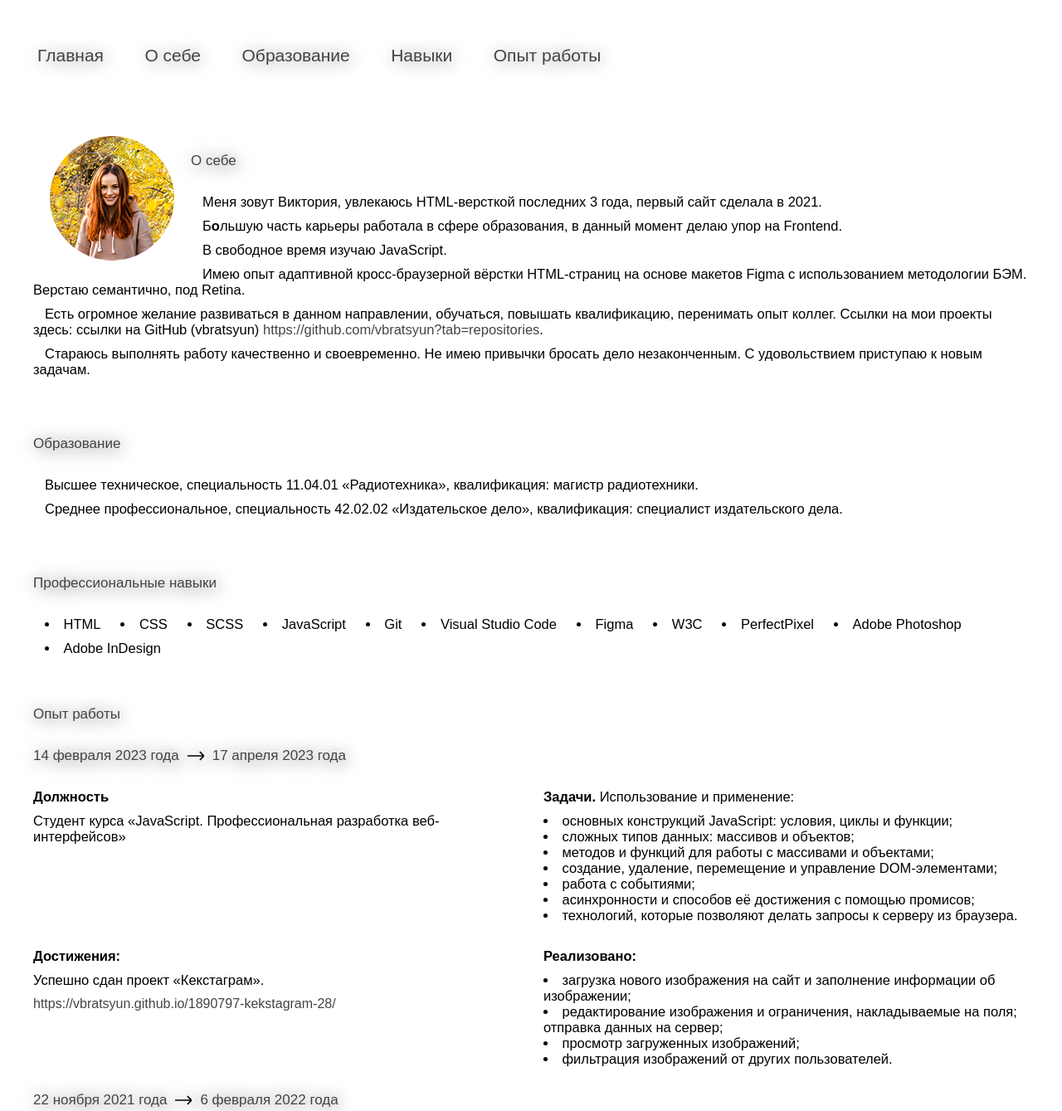
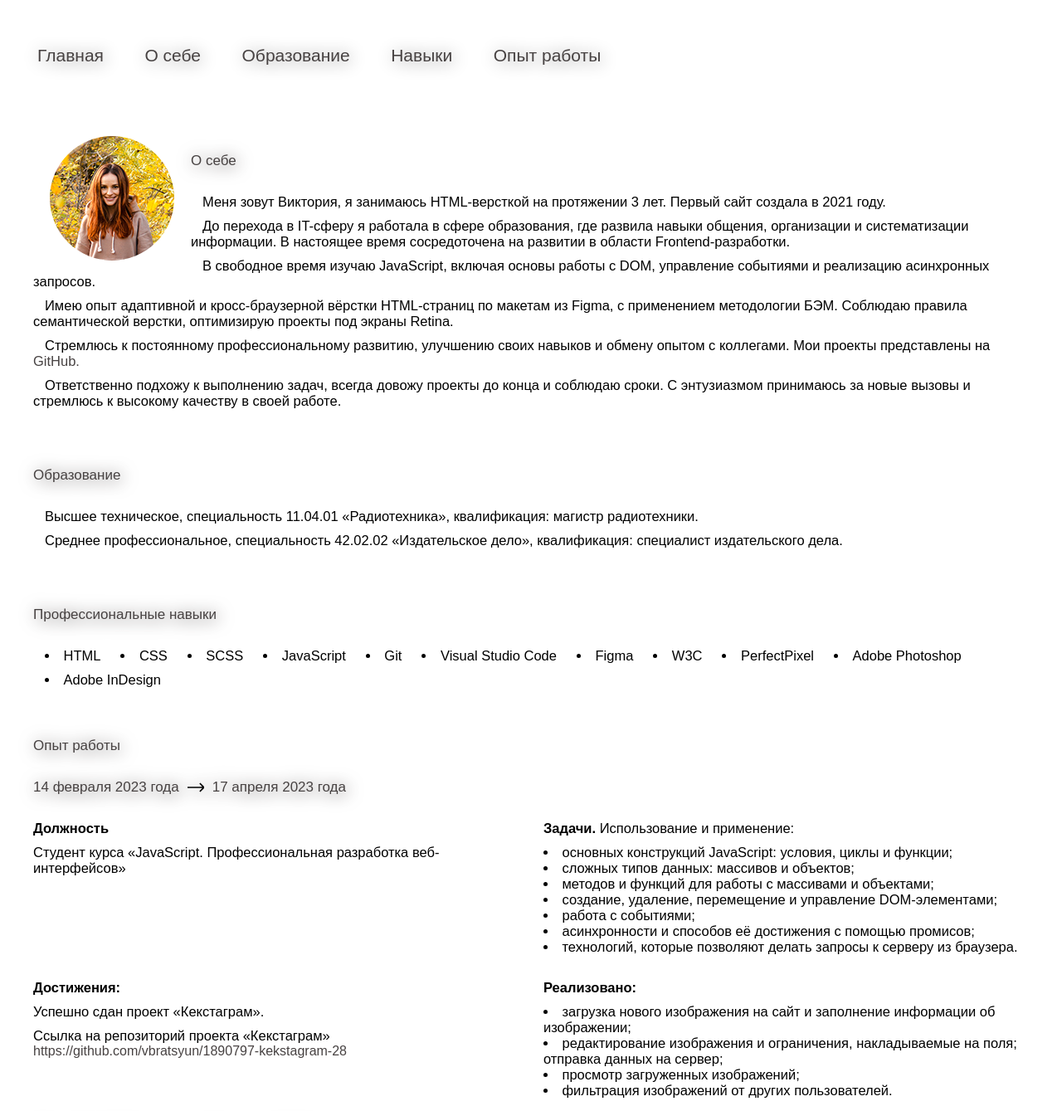
Before and after one commit to vbratsyun/resume, a website: page source/info.html in a window 1280 px wide. Shown: the top 1339 px of the page at 83% size. Drawn offline with nearby package versions, Linux system fonts and the light colour scheme; files that its build step writes are made by us from their sources; a web font is replaced by a local one.

Commit message:
внесение изменений в info.html

```diff
--- a/source/info.html
+++ b/source/info.html
@@ -5,7 +5,10 @@
     <meta name="viewport" content="width=device-width, initial-scale=1.0" />
     <title>Резюме html-верстальщика</title>
     <meta name="description" content="Резюме html-верстальщика" />
-    <meta name="keywords" content="резюме, html-верстальщик, web-разработка, опыт работы, навыки, о себе, образование" />
+    <meta
+      name="keywords"
+      content="резюме, html-верстальщик, web-разработка, опыт работы, навыки, о себе, образование"
+    />
     <link rel="stylesheet" href="css/style.min.css" />
   </head>
   <body class="page__body body">
@@ -43,34 +46,21 @@
           </a>
           <h2 class="title title--info">О себе</h2>
           <p class="text">
-            Меня зовут Виктория, увлекаюсь HTML-версткой последних 3 года,
-            первый сайт сделала в 2021.
+            Меня зовут Виктория, я занимаюсь HTML-версткой на протяжении 3 лет. Первый сайт создала в 2021 году.
           </p>
           <p class="text">
-            Б<strong>о</strong>льшую часть карьеры работала в сфере образования,
-            в данный момент делаю упор на&nbsp;Frontend.
+            До перехода в IT-сферу я работала в сфере образования, где развила навыки общения, организации и систематизации информации. В настоящее время сосредоточена на развитии в области Frontend-разработки.
           </p>
-          <p class="text">В свободное время изучаю JavaScript.</p>
+          <p class="text">В свободное время изучаю JavaScript, включая основы работы с DOM, управление событиями и реализацию асинхронных запросов.</p>
           <p class="text">
-            Имею опыт адаптивной кросс-браузерной вёрстки HTML-страниц на основе
-            макетов Figma с использованием методологии БЭМ. Верстаю семантично,
-            под Retina.
+            Имею опыт адаптивной и кросс-браузерной вёрстки HTML-страниц по макетам из Figma, с применением методологии БЭМ. Соблюдаю правила семантической верстки, оптимизирую проекты под экраны Retina.
           </p>
           <p class="text">
-            Есть огромное желание развиваться в данном направлении, обучаться,
-            повышать квалификацию, перенимать опыт коллег. Ссылки на мои проекты
-            здесь: ссылки на GitHub (vbratsyun)
-            <a
-              class="about-me__link link"
-              href="https://github.com/vbratsyun?tab=repositories"
-              target="_blank"
-              >https://github.com/vbratsyun?tab=repositories</a
-            >.
+            Стремлюсь к постоянному профессиональному развитию, улучшению своих навыков и обмену опытом с коллегами.
+            Мои проекты представлены на <a class="about-me__link link" href="https://github.com/vbratsyun?tab=repositories" target="_blank">GitHub.</a>
           </p>
           <p class="text">
-            Стараюсь выполнять работу качественно и своевременно. Не имею
-            привычки бросать дело незаконченным. С удовольствием приступаю к
-            новым задачам.
+            Ответственно подхожу к выполнению задач, всегда довожу проекты до конца и соблюдаю сроки. С энтузиазмом принимаюсь за новые вызовы и стремлюсь к высокому качеству в своей работе.
           </p>
         </section>
         <section id="education">
@@ -154,12 +144,15 @@
                     <strong>Достижения:</strong>
                   </p>
                   <p class="text">Успешно сдан проект «Кекстаграм».</p>
+                  <p class="text">
+                    Ссылка на репозиторий проекта «Кекстаграм»
                     <a
                       class="experience-list__link link"
-                    href="https://vbratsyun.github.io/1890797-kekstagram-28/"
+                      href="https://github.com/vbratsyun/1890797-kekstagram-28"
                       target="_blank"
-                    >https://vbratsyun.github.io/1890797-kekstagram-28/</a
+                      >https://github.com/vbratsyun/1890797-kekstagram-28</a
                     >
+                  </p>
                 </div>
                 <div>
                   <p class="experience-list__subtitle">
@@ -226,12 +219,15 @@
                     <strong>Достижения:</strong>
                   </p>
                   <p class="text">Успешно сдан проект «Седона».</p>
+                  <p class="text">
+                    Ссылка на репозиторий проекта «Седона»
                     <a
                       class="experience-list__link link"
-                    href="https://vbratsyun.github.io/1890797-sedona-24/"
+                      href="https://github.com/vbratsyun/1890797-sedona-24"
                       target="_blank"
-                    >https://vbratsyun.github.io/1890797-sedona-24/</a
+                      >https://github.com/vbratsyun/1890797-sedona-24</a
                     >
+                  </p>
                 </div>
                 <div>
                   <p class="experience-list__subtitle">
@@ -295,12 +291,15 @@
                     <strong>Достижения:</strong>
                   </p>
                   <p class="text">Успешно сдан проект «Девайс».</p>
+                  <p class="text">
+                    Ссылка на репозиторий проекта «Девайс»
                     <a
                       class="experience-list__link link"
-                    href="https://vbratsyun.github.io/1890797-device-32/"
+                      href="https://github.com/vbratsyun/1890797-device-32"
                       target="_blank"
-                    >https://vbratsyun.github.io/1890797-device-32/</a
+                      >https://github.com/vbratsyun/1890797-device-32</a
                     >
+                  </p>
                 </div>
                 <div>
                   <p class="experience-list__subtitle">
```
Also changed, not shown: 1 other file. Lines whose indentation alone changed are shown as unchanged.
